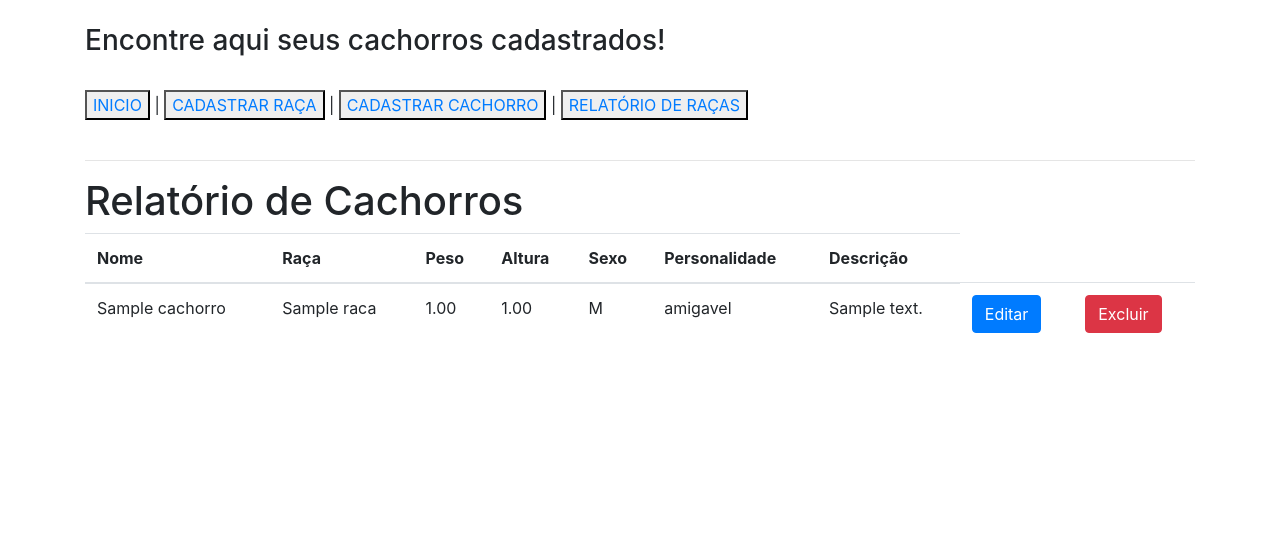
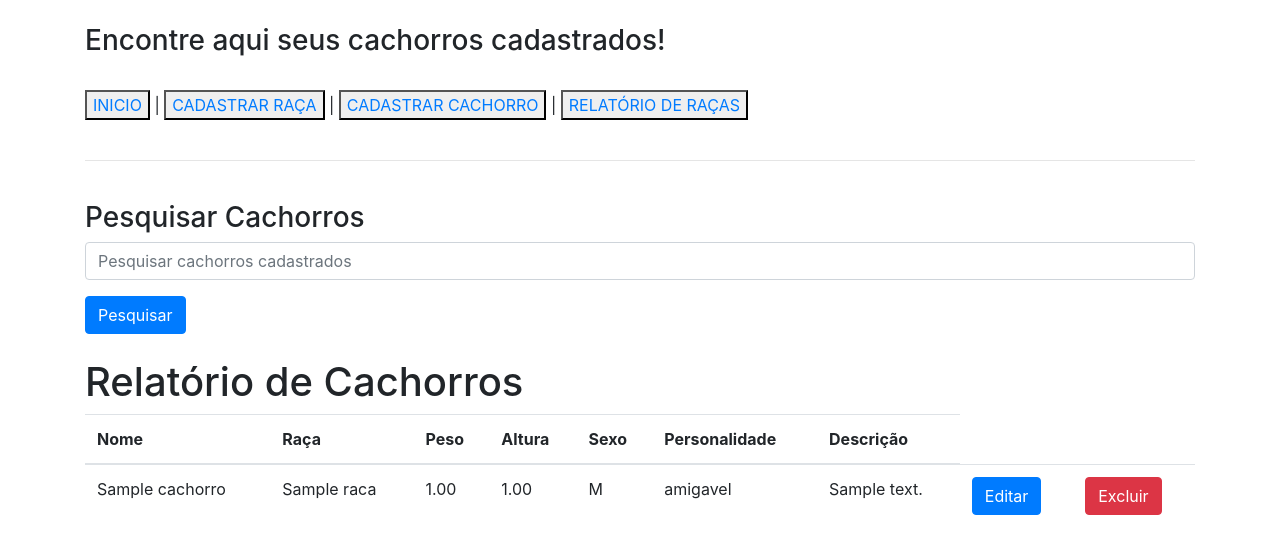
Before and after one commit to AndreRamos-js/VINDOG, a Django app: page /relatorio_cachorro/ in a window 1280 px wide. Shown: the top 554 px of the page. Run offline with Django 3.2, Linux system fonts and the light colour scheme; tables that the repository leaves empty hold one stand-in row (values such as "Sample post"); parts of the project's set-up code (start-up, migrations or seed data) failed here and were passed over; some libraries are stand-ins or nearby versions.

Commit message:
Alterações finais
-Adicionado campos de buscas de raças e cachorros cadastrados nas páginas de relatórios.

```diff
--- a/Vindog/racas/templates/relatorio_cachorro.html
+++ b/Vindog/racas/templates/relatorio_cachorro.html
@@ -18,6 +18,18 @@
         <button><a href="{% url 'relatorio_raca' %}">RELATÓRIO DE RAÇAS</a></button>
         <br><br><hr>
     </section>
+
+    <section class="container">
+      <br>
+      <h3>Pesquisar Cachorros</h3>
+      <form method="GET" action="{% url 'relatorio_cachorro' %}">
+          <div class="form-group">
+              <input type="text" class="form-control" id="search-cachorros" name="search_cachorros" placeholder="Pesquisar cachorros cadastrados">
+          </div>
+          <button type="submit" class="btn btn-primary">Pesquisar</button>
+      </form>
+      <br>
+  </section>
 
     <div class="container">
       <h1>Relatório de Cachorros</h1>
```
Also changed, not shown: Vindog/racas/templates/relatorio_raca.html (+12 -0 lines).
